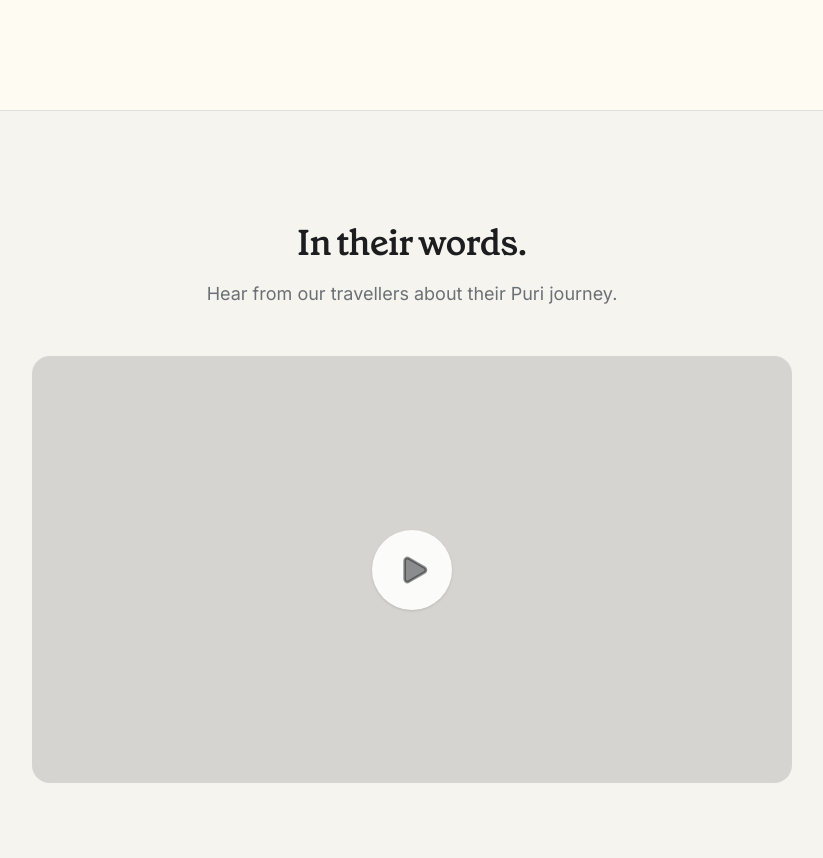
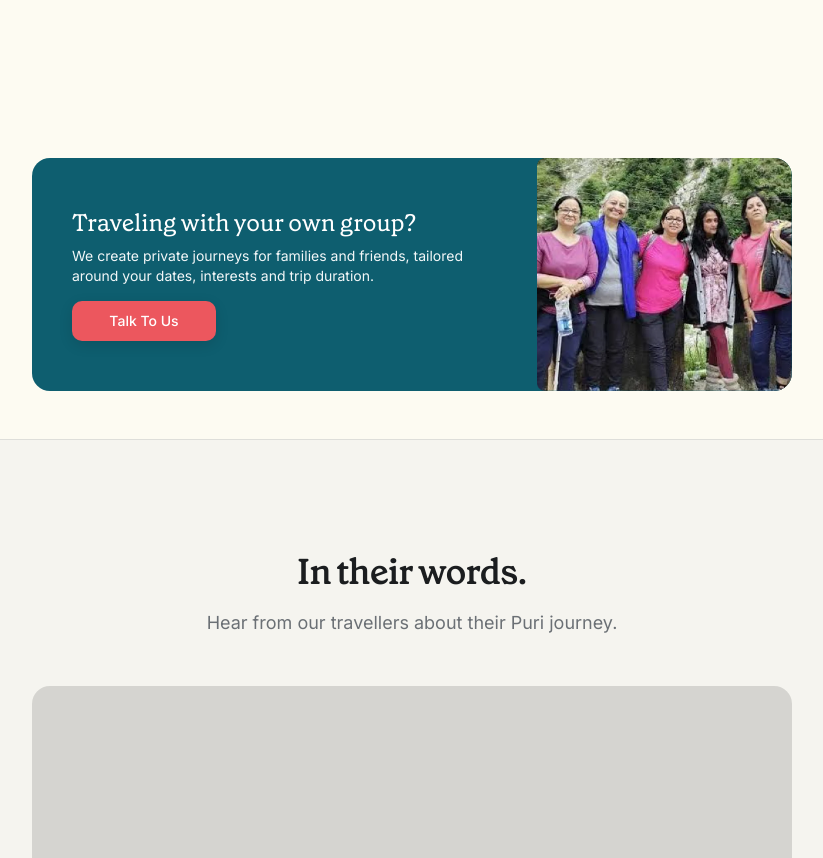
Before and after one commit to ServerlessTushar/sairr-website, a Next.js app: page /destinations/puri in a window 1280 px wide. Shown: the part 3628-4486 px from the top of the page, without its empty margins (32-855 px from the left). Built offline with nearby package versions, Linux system fonts and the light colour scheme.

Commit message:
itenary an dsection below r added

```diff
--- a/src/app/destinations/[slug]/page.tsx
+++ b/src/app/destinations/[slug]/page.tsx
@@ -10,6 +10,7 @@ import { PuriFaqs } from "@/components/puri/PuriFaqs";
 import { PuriCta } from "@/components/puri/PuriCta";
 import { PuriStickyBar } from "@/components/puri/PuriStickyBar";
 import { TripGallerySection } from "@/components/home/TripGallerySection";
+import { GroupTravelSection } from "@/components/shared/GroupTravelSection";
 import { JsonLd } from "@/components/shared/JsonLd";
 import { createMetadata } from "@/lib/seo";
 import { siteConfig } from "@/data/site";
@@ -101,6 +102,13 @@ export default async function DestinationPage({ params }: Props) {
                 heading={destination.itineraryHeading}
                 carouselData={destination.itinerary}
               />
+              <GroupTravelSection
+                heading="Traveling with your own group?"
+                description="We create private journeys for families and friends, tailored around your dates, interests and trip duration."
+                imageSrc="/destinations/your-own-group.webp"
+                imageAlt="Friends enjoying a trip together"
+                buttonLabel="Talk To Us"
+              />
               <PuriWords flush {...destination.words} />
               <PuriIncluded flush {...destination.included} />
             </div>
--- /dev/null
+++ b/src/components/shared/GroupTravelSection.tsx
@@ -0,0 +1,54 @@
+import Image from "next/image";
+import Link from "next/link";
+import { cn } from "@/lib/utils";
+
+export type GroupTravelSectionProps = {
+  heading: string;
+  description: string;
+  imageSrc: string;
+  imageAlt: string;
+  buttonLabel?: string;
+  buttonHref?: string;
+  className?: string;
+};
+
+export function GroupTravelSection({
+  heading,
+  description,
+  imageSrc,
+  imageAlt,
+  buttonLabel = "Talk To Us",
+  buttonHref = "#enquire",
+  className,
+}: GroupTravelSectionProps) {
+  return (
+    <section className={cn("bg-[#FDFBF2] px-4 py-8 sm:px-6 sm:py-10 lg:px-8 lg:py-12", className)}>
+      <div className="mx-auto grid max-w-6xl overflow-hidden rounded-2xl bg-[#0E5E6F] text-white md:grid-cols-[minmax(0,1fr)_254.69px]">
+        <div className="flex flex-col items-start justify-center px-6 py-6 sm:px-8 sm:py-5 lg:px-10 lg:py-4">
+          <h2 className="text-xl leading-tight font-medium sm:text-2xl">
+            {heading}
+          </h2>
+          <p className="mt-2 max-w-2xl text-sm leading-snug text-white/95">
+            {description}
+          </p>
+          <Link
+            href={buttonHref}
+            className="mt-4 inline-flex min-h-10 min-w-36 items-center justify-center rounded-lg bg-[#EC575E] px-5 py-2 text-sm font-medium text-white shadow-[0_4px_14px_rgba(0,0,0,0.12)] transition-colors hover:bg-[#dc4850] focus-visible:outline-2 focus-visible:outline-offset-2 focus-visible:outline-white"
+          >
+            {buttonLabel}
+          </Link>
+        </div>
+
+        <div className="relative min-h-64 aspect-[254.69/233.81] md:h-[233.81px] md:min-h-0 md:aspect-auto">
+          <Image
+            src={imageSrc}
+            alt={imageAlt}
+            fill
+            sizes="(max-width: 768px) 100vw, 40vw"
+            className="object-cover"
+          />
+        </div>
+      </div>
+    </section>
+  );
+}
```
Also changed, not shown: public/destinations/your-own-group.webp (added).
